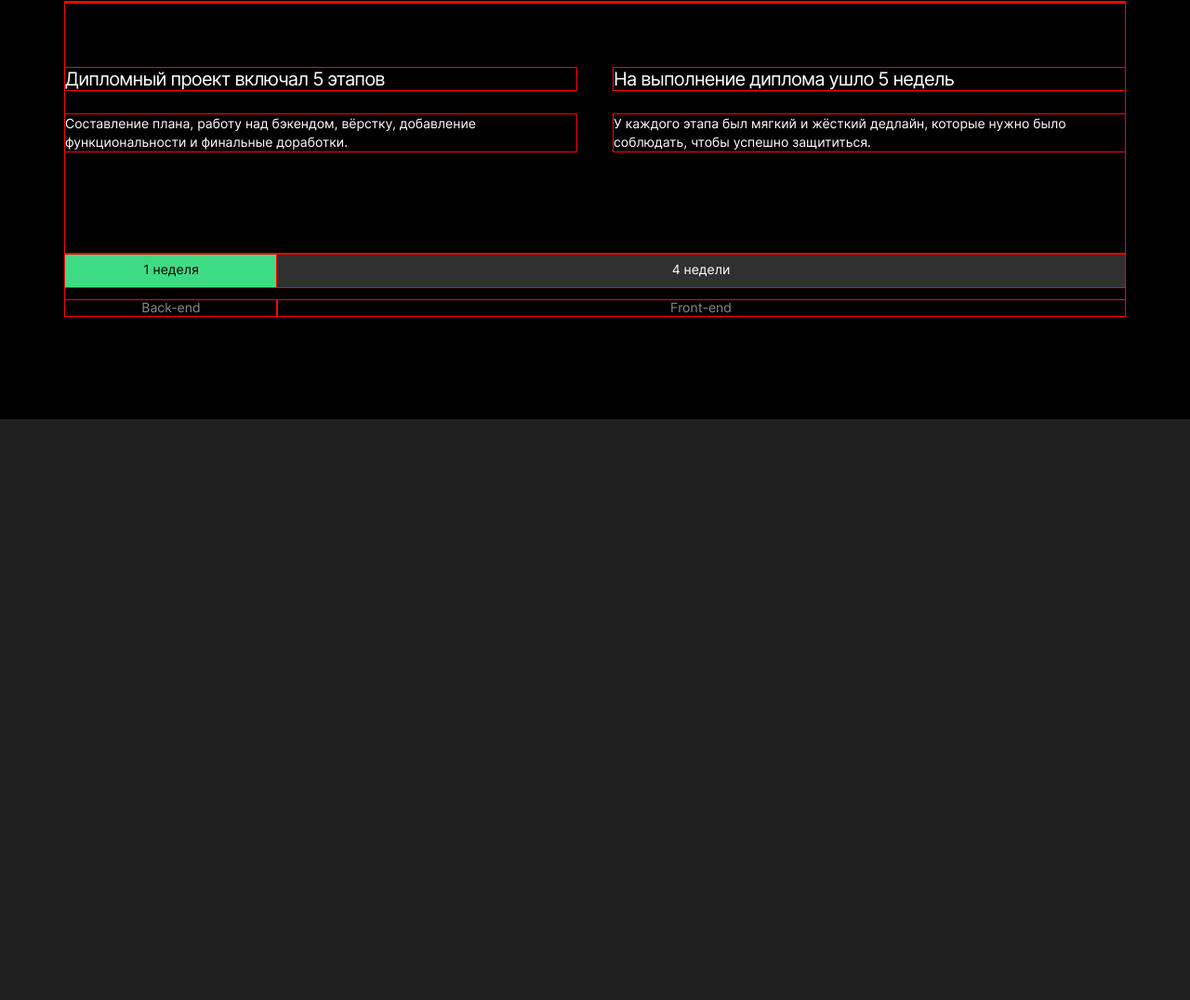
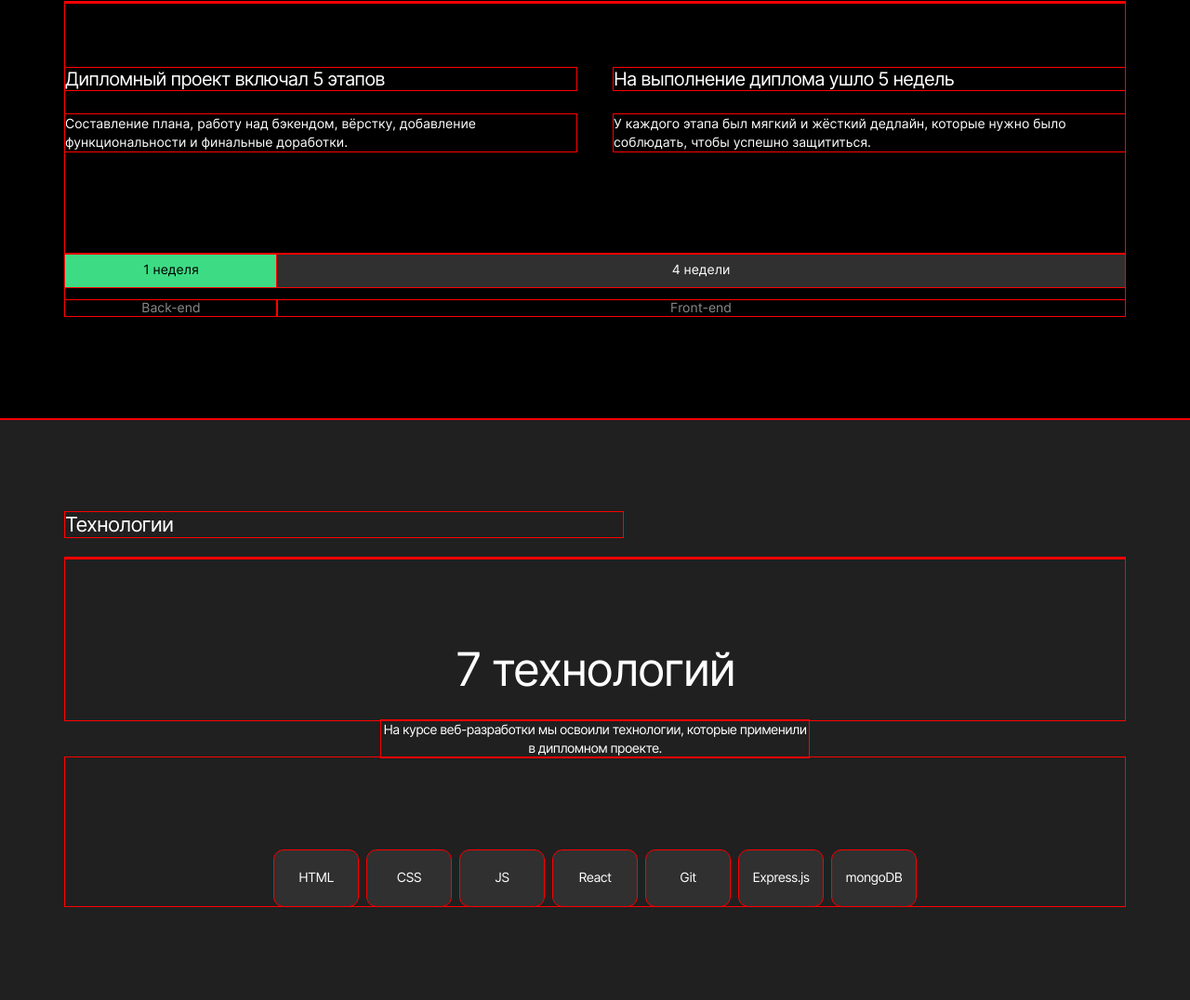
Before and after one commit to ilya-120/movies-explorer-frontend, a React app: page / in a window 1280 px wide. Shown: the part 791-1867 px from the top of the page at 93% size. Before the commit the page ends 1242 px from the top, so only its background shows below. Built offline with nearby package versions, Linux system fonts and the light colour scheme.

Commit message:
"feat: сделан techs этап 3 фронтенд

```diff
--- a/src/components/AboutProject/AboutProject.css
+++ b/src/components/AboutProject/AboutProject.css
@@ -3,23 +3,6 @@
     background-color: #000000;
     min-height: 608px;
     box-sizing: border-box;
-}
-
-.about__title {
-    margin: 0;
-    padding: 0;
-    width: 600px;
-    font-weight: 400;
-    font-size: 22px;
-    line-height: 1.21;
-    letter-spacing: -0.04em;
-}
-
-.about__title-line {
-    border-bottom: solid 1px #DADADA;
-    box-sizing: border-box;
-    height: 1px;
-    margin: 22px auto 0;
 }
 
 .about__info {
--- a/src/components/AboutProject/AboutProject.js
+++ b/src/components/AboutProject/AboutProject.js
@@ -2,9 +2,9 @@ import './AboutProject.css';
 
 function AboutProject() {
     return (
-      <div className="about">
-        <h2 className="about__title">О проекте</h2>
-        <div className="about__title-line"/>
+        <section className="about">
+            <h2 className="blok__title">О проекте</h2>
+            <div className="blok__title-line" />
             <div className="about__info">
                 <h3 className="about__info-title">Дипломный проект включал 5 этапов</h3>
                 <h3 className="about__info-title">На выполнение диплома ушло 5 недель</h3>
@@ -17,7 +17,7 @@ function AboutProject() {
                 <p className="about__times-description">Back-end</p>
                 <p className="about__times-description">Front-end</p>
             </div>
-      </div>
+        </section>
     )
 };
 
--- a/src/components/App/App.css
+++ b/src/components/App/App.css
@@ -1,3 +1,20 @@
 * {
   outline: solid red 1px;
 }
+
+.blok__title {
+  margin: 0;
+  padding: 0;
+  width: 600px;
+  font-weight: 400;
+  font-size: 22px;
+  line-height: 1.21;
+  letter-spacing: -0.04em;
+}
+
+.blok__title-line {
+  border-bottom: solid 1px #DADADA;
+  box-sizing: border-box;
+  height: 1px;
+  margin: 22px auto 0;
+}
--- a/src/components/Main/Main.js
+++ b/src/components/Main/Main.js
@@ -1,6 +1,7 @@
 import Header from '../Header/Header';
 import Promo from '../Promo/Promo';
 import AboutProject from '../AboutProject/AboutProject'
+import Techs from '../Techs/Techs';
 
 function Main({ loggedIn }) {
     return (
@@ -8,6 +9,7 @@ function Main({ loggedIn }) {
             <Header loggedIn={loggedIn} />
             <Promo />
             <AboutProject />
+            <Techs />
         </>
     )
 }
--- a/src/components/Techs/Techs.css
+++ b/src/components/Techs/Techs.css
@@ -0,0 +1,50 @@
+.techs {
+    min-height: 625px;
+    padding: 100px 70px;
+    box-sizing: border-box;
+  }
+
+  .techs__description-title {
+    margin: 0;
+    padding: 90px 0 26px;
+    font-weight: 400;
+    font-size: 50px;
+    line-height: 1.16;
+    text-align: center;
+    letter-spacing: -0.04em;
+  }
+
+  .techs__description-subtitle {
+    margin: 0 auto;
+    max-width: 460px;
+    font-weight: 400;
+    font-size: 14px;
+    line-height: 1.43;
+    text-align: center;
+    letter-spacing: -0.04em;
+  }
+
+  .techs__list {
+    margin: 0;
+    padding: 100px 0 0;
+    display: flex;
+    flex-direction: row;
+    justify-content: center;
+    gap: 10px;
+  }
+
+  .techs__item {
+    list-style-type: none;
+    width: 90px;
+    min-height: 60px;
+    border-radius: 10px;
+    background-color: #303030;
+    display: flex;
+    align-items: center;
+    justify-content: center;
+    font-weight: 400;
+    font-size: 14px;
+    line-height: 1.21;
+    text-align: center;
+    letter-spacing: -0.04em;
+  }
--- a/src/components/Techs/Techs.js
+++ b/src/components/Techs/Techs.js
@@ -0,0 +1,23 @@
+import './Techs.css';
+
+const Techs = () => {
+  return (
+    <section className='techs'>
+      <h2 className='blok__title'>Технологии</h2>
+      <div className="blok__title-line"/>
+      <h3 className="techs__description-title">7 технологий</h3>
+      <p className="techs__description-subtitle">На курсе веб-разработки мы освоили технологии, которые применили в дипломном проекте.</p>
+      <ul className="techs__list">
+        <li className="techs__item">HTML</li>
+        <li className="techs__item">CSS</li>
+        <li className="techs__item">JS</li>
+        <li className="techs__item">React</li>
+        <li className="techs__item">Git</li>
+        <li className="techs__item">Express.js</li>
+        <li className="techs__item">mongoDB</li>
+      </ul>
+    </section>
+  )
+}
+
+export default Techs
```
Lines whose indentation alone changed are shown as unchanged.
